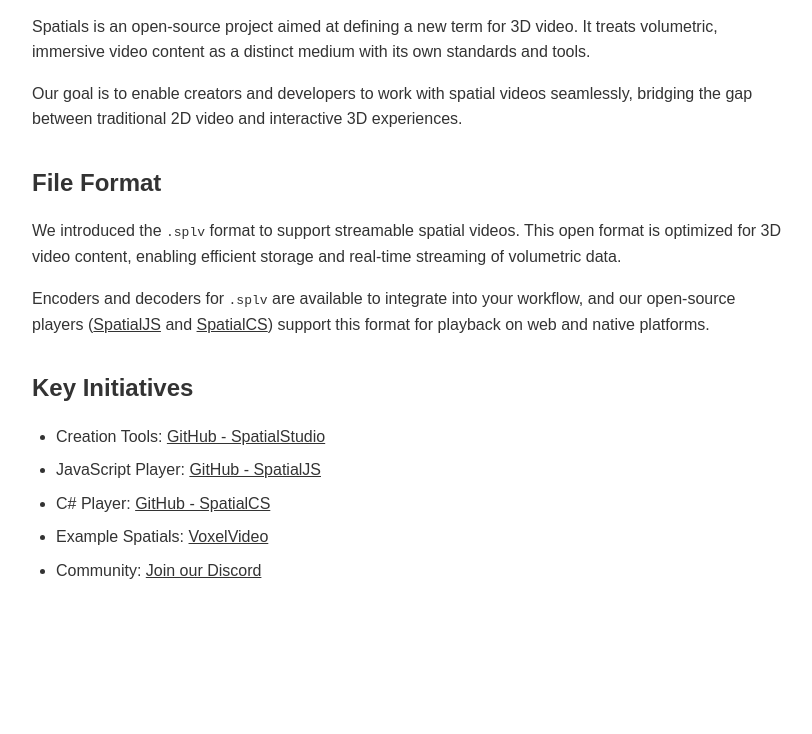
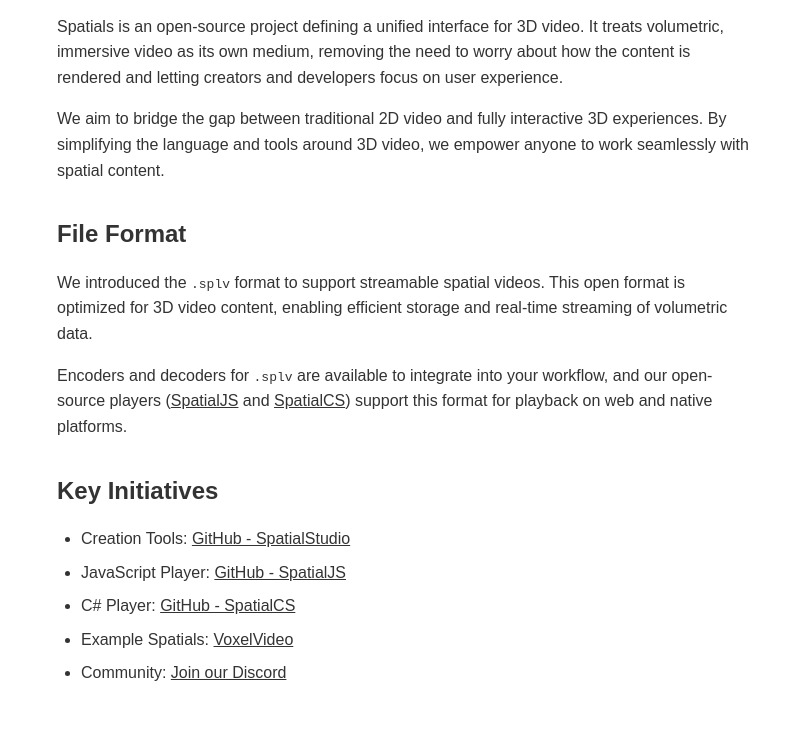
Before and after one commit to SpatialDeploy/SpatialsOrg, a plain HTML site: page index.html in a window 1280 px wide. Shown: the part 91-825 px from the top of the page, without its empty margins (233-1045 px from the left). Before the commit the page ends 800 px from the top, so only its background shows below. Drawn offline with Linux system fonts and the light colour scheme.

Commit message:
Update index.html

```diff
--- a/index.html
+++ b/index.html
@@ -6,7 +6,7 @@
   <style>
     body {
       font-family: sans-serif;
-      max-width: 750px;
+      max-width: 700px;
       margin: 0 auto;
       padding: 2rem;
       line-height: 1.6;
@@ -38,8 +38,10 @@
 </head>
 <body>
   <h1>Spatials</h1>
-  <p>Spatials is an open-source project aimed at defining a new term for 3D video. It treats volumetric, immersive video content as a distinct medium with its own standards and tools.</p>
-  <p>Our goal is to enable creators and developers to work with spatial videos seamlessly, bridging the gap between traditional 2D video and interactive 3D experiences.</p>
+  <p>Spatials is an open-source project defining a unified interface for 3D video. It treats volumetric, immersive video as its own medium, removing the need to worry about how the content is rendered and letting creators and developers focus on user experience.
+
+</p>
+  <p>We aim to bridge the gap between traditional 2D video and fully interactive 3D experiences. By simplifying the language and tools around 3D video, we empower anyone to work seamlessly with spatial content.</p>
   <h2>File Format</h2>
   <p>We introduced the <code>.splv</code> format to support streamable spatial videos. This open format is optimized for 3D video content, enabling efficient storage and real-time streaming of volumetric data.</p>
   <p>Encoders and decoders for <code>.splv</code> are available to integrate into your workflow, and our open-source players (<a href="https://github.com/SpatialDeploy/SpatialJS" target="_blank" rel="noopener">SpatialJS</a> and <a href="https://github.com/SpatialDeploy/SpatialCS" target="_blank" rel="noopener">SpatialCS</a>) support this format for playback on web and native platforms.</p>
```
